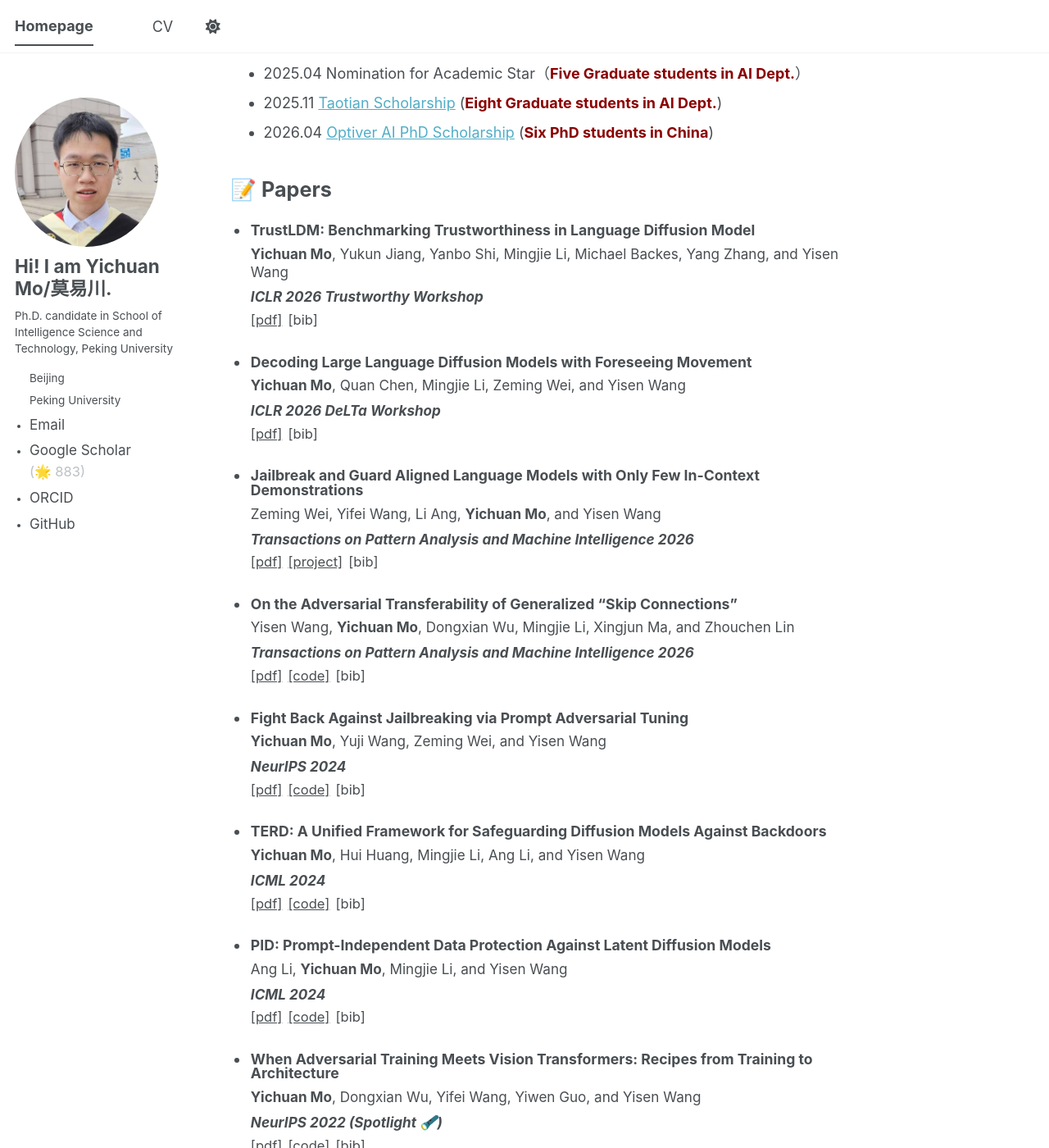
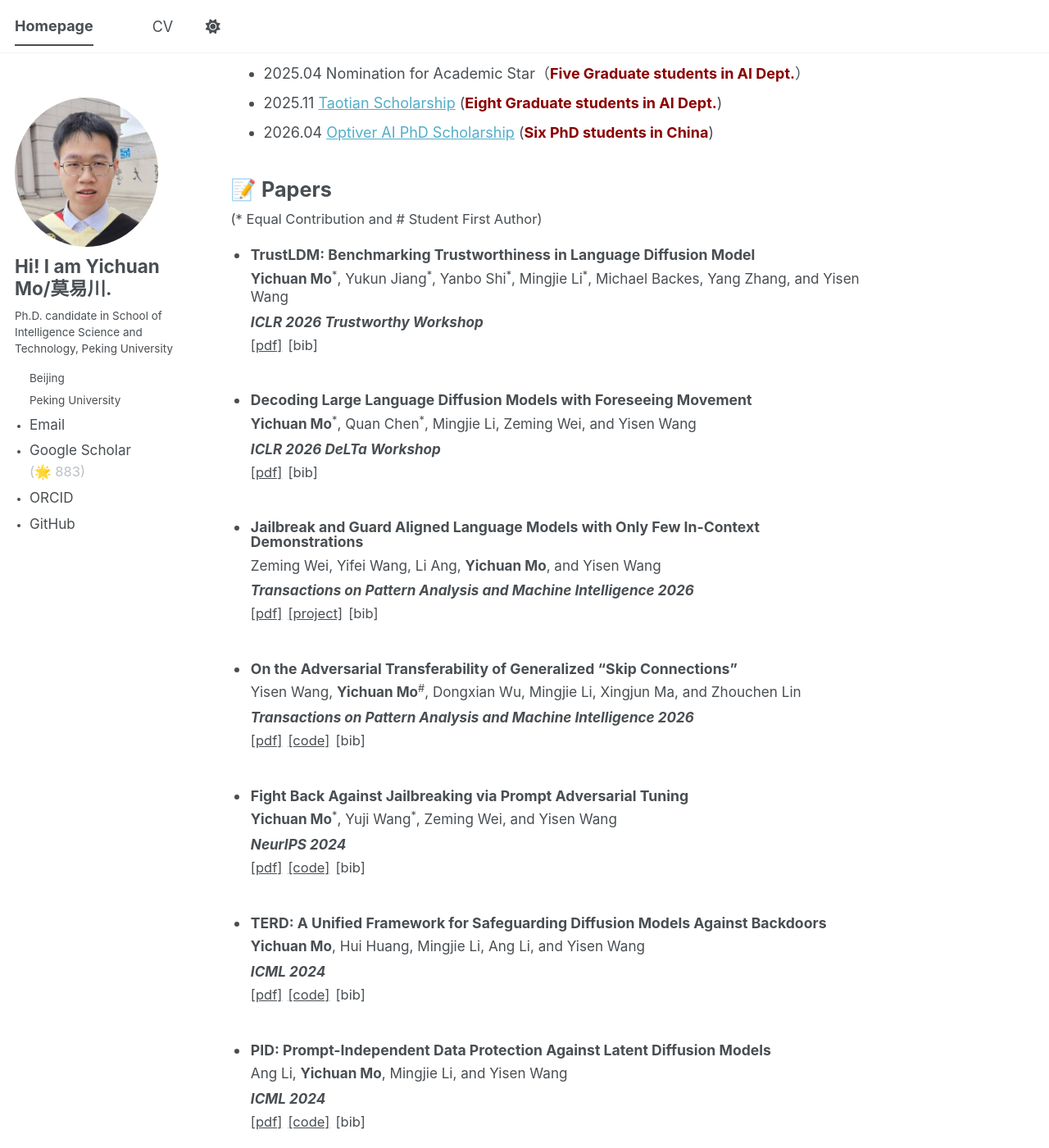
Before and after one commit to mo666666/mo666666.github.io, a Jekyll site: the page built from _pages/about.md, in a window 1280 px wide and 1400 px high, scrolled down 1182 px. Shown: the whole window at 82% size. Built offline with Jekyll 4.4.1, drawn with Linux system fonts in a browser that asks for light colours; a script bundle is joined from its source files by our own code; library files that are not in the unit come from our copies.

Commit message:
Add equal contribution

```diff
--- a/_pages/about.md
+++ b/_pages/about.md
@@ -57,6 +57,7 @@ redirect_from:
 </ul>
 
 <h2 class="homepage-section-title">📝 Papers</h2>
+<p class="publications-note">(* Equal Contribution and # Student First Author)</p>
 
 {% assign sorted_publications = site.publications | sort: "date" | reverse %}
 <ul class="publications-list publications-list--bulleted">
--- a/_sass/layout/_publications.scss
+++ b/_sass/layout/_publications.scss
@@ -21,6 +21,14 @@
   font-size: 0.92em;
 }
 
+.publications-note,
+.page__content .publications-note {
+  margin: -0.6rem 0 1rem;
+  font-size: 0.92rem;
+  line-height: 1.4;
+  color: var(--global-text-color);
+}
+
 .publications-list {
   margin: 0;
   padding-left: 0;
@@ -36,7 +44,7 @@
 }
 
 .publications-list--bulleted .publications-list__item {
-  margin-bottom: 1.6rem;
+  margin-bottom: 2.5rem;
   padding-left: 0.1rem;
 }
 
```
Also changed, not shown: _publications/2024-12-01-fight-back-against-jailbreaking.md (+1 -0 lines), _publications/2026-01-01-generalized-skip-connections-transferability.md (+1 -0 lines), _publications/2026-01-03-decoding-large-language-diffusion-models-with-foreseeing-movement.md (+1 -1 lines), _publications/2026-01-04-trustldm-benchmarking-trustworthiness-in-language-diffusion-model.md (+1 -1 lines).
